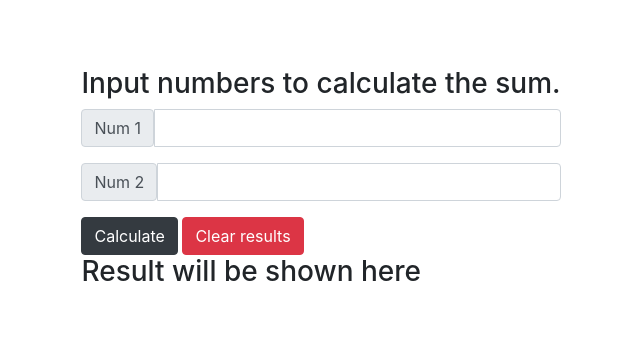
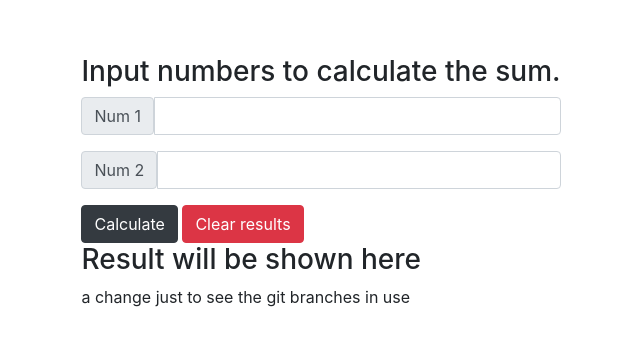
Before and after one commit to formher/javascript-tut, a plain HTML site: page index.html in a window 1280 px wide. Shown: the part 218-564 px from the top of the page, without its empty margins (319-959 px from the left). Drawn offline with nearby package versions, Linux system fonts and the light colour scheme.

Commit message:
to new branch

```diff
--- a/index.html
+++ b/index.html
@@ -22,5 +22,7 @@
       <br>
       <h3 id="resultField" name="resultField">Result will be shown here</h3>
 
+      a change just to see the git branches in use
+
   </body>
 </html>
```
